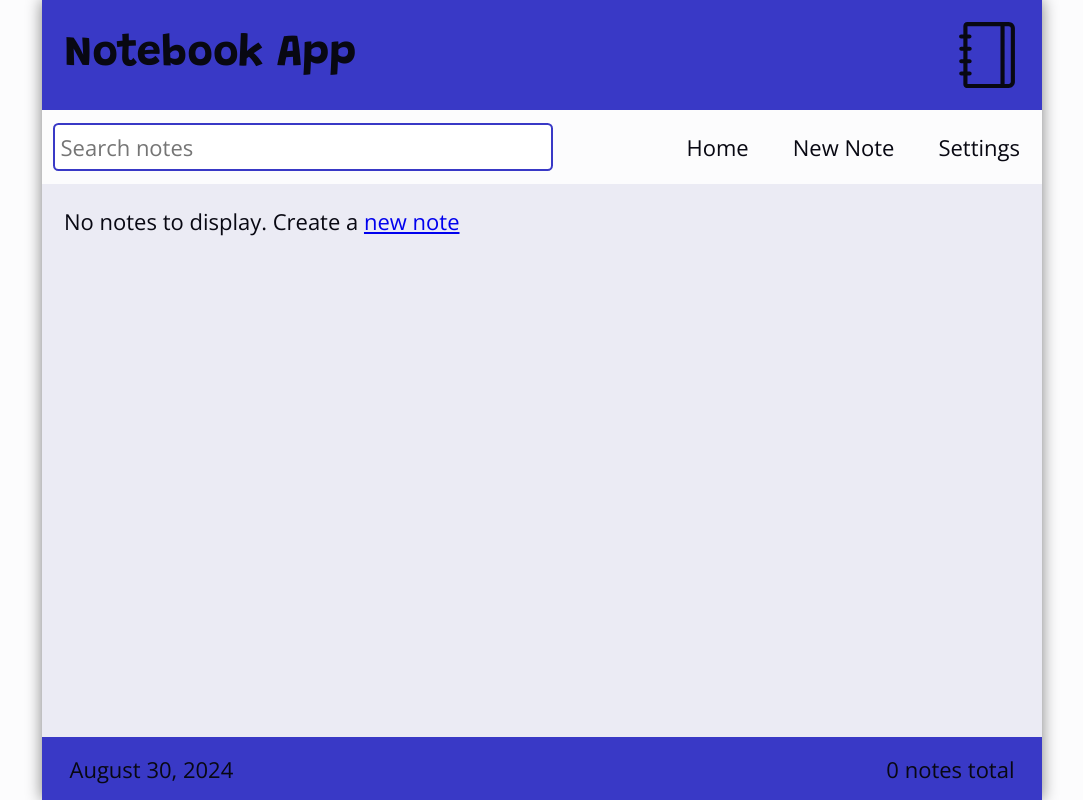
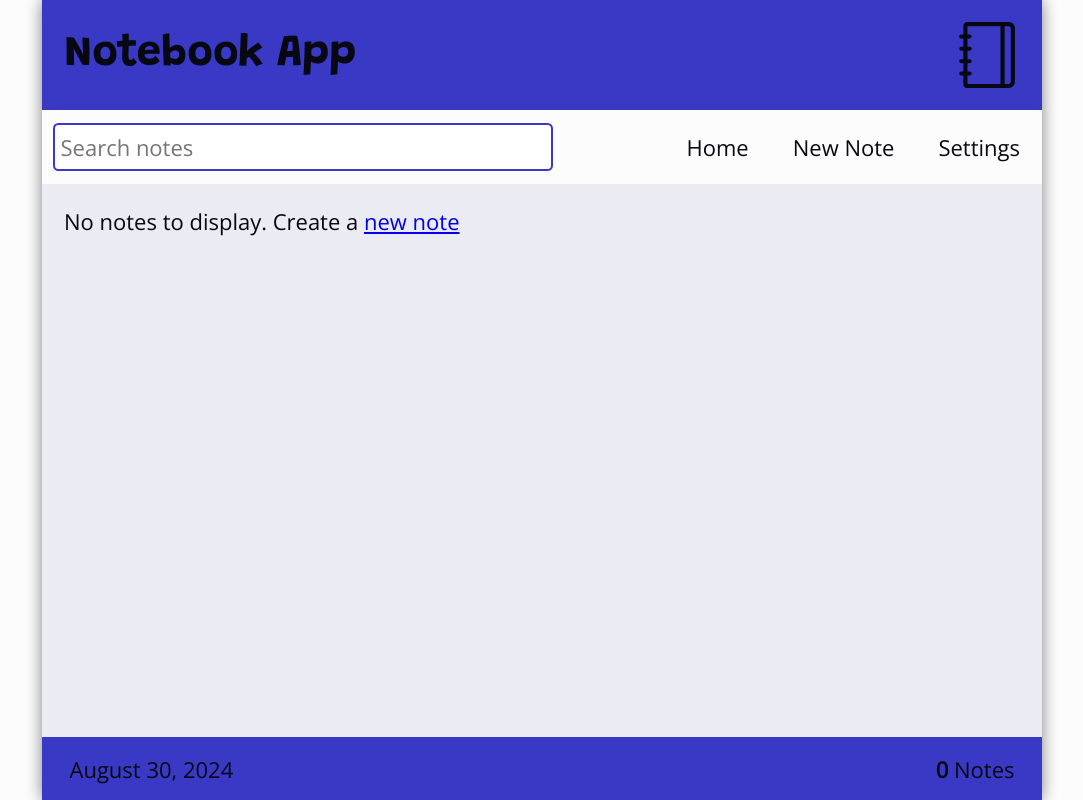
Before and after one commit to jordanr2m/react-notebook-app, a React (Create React App) app: page / in a window 1280 px wide. Shown: the whole page, without its empty margins (98-1181 px from the left). Built offline with nearby package versions, Linux system fonts and the light colour scheme.

Commit message:
Updated wording of footer.

```diff
--- a/src/components/Footer.js
+++ b/src/components/Footer.js
@@ -9,7 +9,7 @@ const Footer = () => {
   return (
     <footer className="Footer">
       <p>{datetime}</p>
-      <p>{notes.length} {notes.length === 1 ? "note total" : "notes total"}</p>
+      <p><b>{notes.length}</b> {notes.length === 1 ? "Note" : "Notes"}</p>
     </footer>
   )
 }
```
